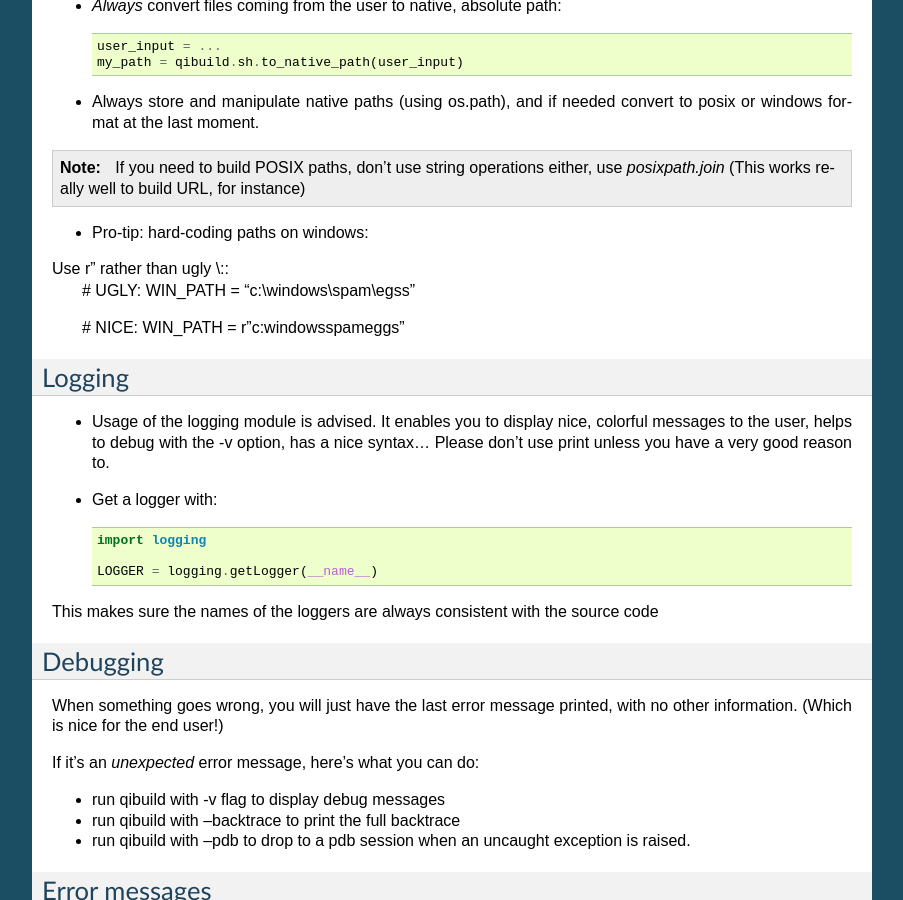
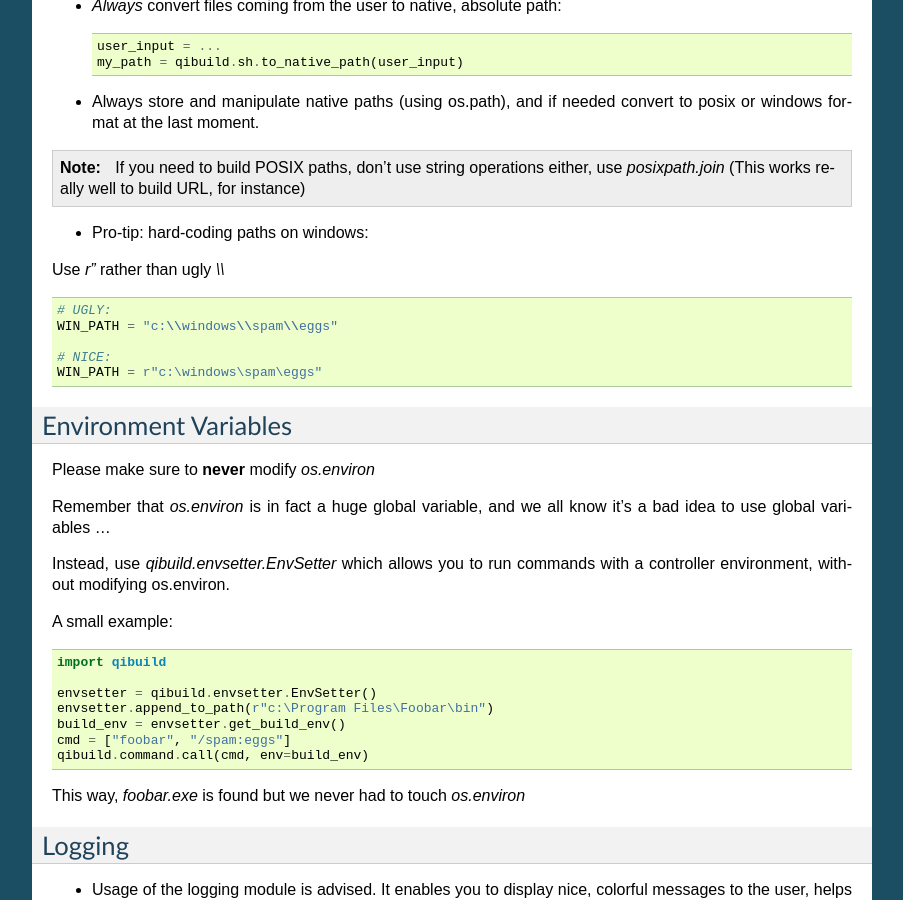
Before and after one commit to aldebaran/qibuild, a Sphinx documentation site: the page built from doc/hacking/python/coding_guide.rst, in a window 1280 px wide and 900 px high, scrolled down 1960 px. Shown: the whole window, without its empty margins (198-1101 px from the left). Built offline with Sphinx 7.4.7, drawn with Linux system fonts in a browser that asks for light colours; pages that are not in the unit, such as notebooks, are missing from menus; some of the changed text lies outside the part shown.

Commit message:
doc: small updates

```diff
--- a/doc/hacking/python/coding_guide.rst
+++ b/doc/hacking/python/coding_guide.rst
@@ -144,12 +144,37 @@ File Paths
 
 * Pro-tip: hard-coding paths on windows:
 
-Use r" rather than ugly \\::
+Use `r"` rather than ugly `\\\\` ::
+
   # UGLY:
-  WIN_PATH = "c:\\windows\\spam\\egss"
+  WIN_PATH = "c:\\windows\\spam\\eggs"
 
   # NICE:
   WIN_PATH = r"c:\windows\spam\eggs"
+
+
+Environment Variables
+---------------------
+
+Please make sure to **never** modify `os.environ`
+
+Remember that `os.environ` is in fact a huge global variable, and we all know
+it's a bad idea to use global variables ...
+
+Instead, use `qibuild.envsetter.EnvSetter` which allows you to run
+commands with a controller environment, without modifying os.environ.
+
+A small example::
+
+  import qibuild
+
+  envsetter = qibuild.envsetter.EnvSetter()
+  envsetter.append_to_path(r"c:\Program Files\Foobar\bin")
+  build_env = envsetter.get_build_env()
+  cmd = ["foobar", "/spam:eggs"]
+  qibuild.command.call(cmd, env=build_env)
+
+This way, `foobar.exe` is found but we never had to touch `os.environ`
 
 
 Logging
```
Also changed, not shown: 1 other file.
